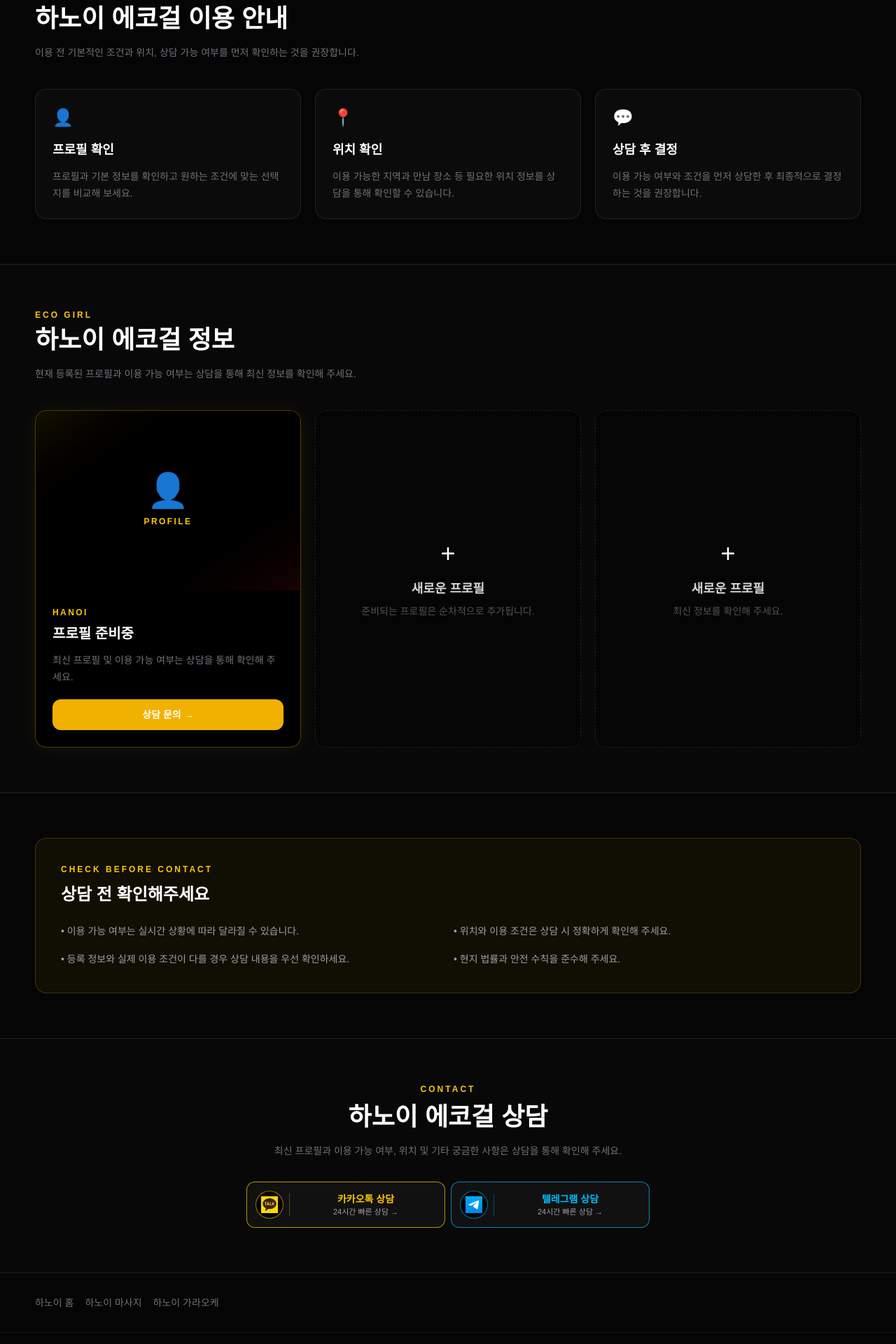
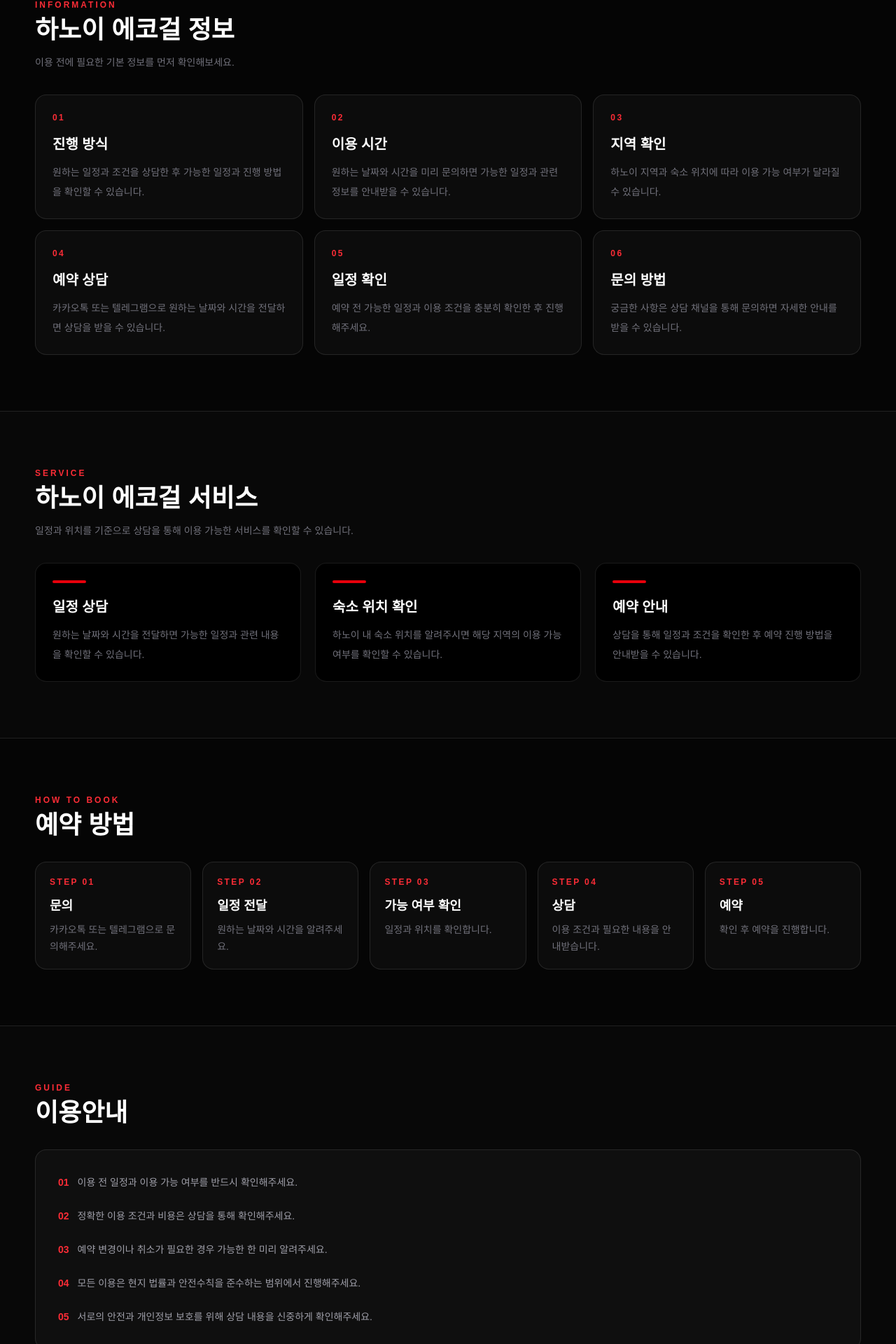
Before and after one commit to vietnam-nightlife/hanoi-nightlife, a Next.js app: page /hanoi/ecogirl in a window 1280 px wide. Shown: the part 776-2696 px from the top of the page at 70% size. Built offline with nearby package versions, Linux system fonts and the light colour scheme.

Commit message:
Update page.tsx

```diff
--- a/app/hanoi/ecogirl/page.tsx
+++ b/app/hanoi/ecogirl/page.tsx
@@ -1,317 +1,253 @@
 import Link from "next/link";
 import ContactButtons from "@/components/ContactButtons";
 
-export default function EcoGirlPage() {
+export default function EcogirlPage() {
   return (
     <main className="min-h-screen bg-[#050505] text-white">
 
       {/* HERO */}
       <section className="relative overflow-hidden border-b border-white/10">
-        <div className="absolute inset-0 bg-[radial-gradient(circle_at_top_right,rgba(234,179,8,0.18),transparent_45%),radial-gradient(circle_at_bottom_left,rgba(239,68,68,0.12),transparent_45%)]" />
+        <div className="absolute inset-0 bg-gradient-to-b from-red-950/30 via-black to-black" />
 
         <div className="container relative py-20 sm:py-28">
 
-          <div className="mb-5 inline-flex rounded-full border border-yellow-400/40 bg-yellow-400/10 px-4 py-2 text-xs font-black tracking-[0.2em] text-yellow-300">
-            HANOI ECO GIRL
+          <div className="mb-5 inline-flex rounded-full border border-red-500/40 bg-red-500/10 px-4 py-2 text-xs font-black tracking-[0.2em] text-red-400">
+            HANOI EC O GIRL GUIDE
           </div>
 
           <h1 className="max-w-4xl text-5xl font-black leading-[1.05] tracking-tight sm:text-7xl">
             하노이
             <br />
-            <span className="text-yellow-400">
-              에코걸 정보
-            </span>
+            <span className="red">에코걸 정보</span>
           </h1>
 
-          <p className="mt-7 max-w-2xl text-base leading-7 text-zinc-400 sm:text-lg">
-            하노이 여행 중 에코걸 관련 정보를 한곳에서 확인하세요.
-            프로필과 이용 조건, 위치 및 상담 방법 등을 확인한 후
-            본인에게 맞는 서비스를 선택할 수 있도록 정리했습니다.
+          <p className="mt-7 max-w-2xl text-base leading-8 text-zinc-400 sm:text-lg">
+            하노이 지역에서 이용할 수 있는 에코걸 관련 정보를
+            <br className="hidden sm:block" />
+            지역과 일정에 맞춰 확인할 수 있도록 정리했습니다.
           </p>
 
-          <div className="mt-9 flex flex-wrap gap-4">
-            <a
-              href="#profiles"
-              className="rounded-xl bg-yellow-500 px-7 py-4 text-sm font-black text-black transition hover:bg-yellow-400"
+          <div className="mt-8 flex flex-wrap gap-3">
+            <Link
+              href="#info"
+              className="rounded-xl bg-red-600 px-6 py-3.5 text-sm font-black transition hover:bg-red-500"
             >
-              에코걸 정보 보기 →
-            </a>
+              정보 확인하기
+            </Link>
 
-            <a
+            <Link
               href="#contact"
-              className="rounded-xl border border-white/15 bg-white/5 px-7 py-4 text-sm font-black text-white transition hover:bg-white/10"
+              className="rounded-xl border border-white/15 bg-white/5 px-6 py-3.5 text-sm font-black transition hover:bg-white/10"
             >
-              상담 문의하기
-            </a>
+              상담 문의
+            </Link>
           </div>
+        </div>
+      </section>
+
+      {/* 1. 정보 - 맨 위 */}
+      <section id="info" className="container py-16 sm:py-20">
+        <div className="mb-8">
+          <p className="text-xs font-black tracking-[0.25em] text-red-500">
+            INFORMATION
+          </p>
+
+          <h2 className="mt-2 text-3xl font-black sm:text-4xl">
+            하노이 에코걸 정보
+          </h2>
+
+          <p className="mt-3 text-sm leading-7 text-zinc-500">
+            이용 전에 필요한 기본 정보를 먼저 확인해보세요.
+          </p>
+        </div>
+
+        <div className="grid gap-4 sm:grid-cols-2 lg:grid-cols-3">
+
+          <InfoCard
+            number="01"
+            title="진행 방식"
+            description="원하는 일정과 조건을 상담한 후 가능한 일정과 진행 방법을 확인할 수 있습니다."
+          />
+
+          <InfoCard
+            number="02"
+            title="이용 시간"
+            description="원하는 날짜와 시간을 미리 문의하면 가능한 일정과 관련 정보를 안내받을 수 있습니다."
+          />
+
+          <InfoCard
+            number="03"
+            title="지역 확인"
+            description="하노이 지역과 숙소 위치에 따라 이용 가능 여부가 달라질 수 있습니다."
+          />
+
+          <InfoCard
+            number="04"
+            title="예약 상담"
+            description="카카오톡 또는 텔레그램으로 원하는 날짜와 시간을 전달하면 상담을 받을 수 있습니다."
+          />
+
+          <InfoCard
+            number="05"
+            title="일정 확인"
+            description="예약 전 가능한 일정과 이용 조건을 충분히 확인한 후 진행해주세요."
+          />
+
+          <InfoCard
+            number="06"
+            title="문의 방법"
+            description="궁금한 사항은 상담 채널을 통해 문의하면 자세한 안내를 받을 수 있습니다."
+          />
 
         </div>
       </section>
 
+      {/* 2. 서비스 */}
+      <section className="border-y border-white/10 bg-[#080808]">
+        <div className="container py-16 sm:py-20">
 
-      {/* 안내 */}
-      <section className="container py-16">
+          <div className="mb-8">
+            <p className="text-xs font-black tracking-[0.25em] text-red-500">
+              SERVICE
+            </p>
 
-        <div className="mb-10">
-          <div className="text-xs font-black tracking-[0.25em] text-yellow-400">
-            INFORMATION
-          </div>
+            <h2 className="mt-2 text-3xl font-black sm:text-4xl">
+              하노이 에코걸 서비스
+            </h2>
 
-          <h2 className="mt-2 text-3xl font-black sm:text-4xl">
-            하노이 에코걸 이용 안내
-          </h2>
-
-          <p className="mt-4 max-w-2xl text-sm leading-6 text-zinc-500">
-            이용 전 기본적인 조건과 위치, 상담 가능 여부를 먼저
-            확인하는 것을 권장합니다.
-          </p>
-        </div>
-
-
-        <div className="grid gap-5 sm:grid-cols-2 lg:grid-cols-3">
-
-          {/* 카드 1 */}
-          <div className="rounded-2xl border border-white/10 bg-[#0b0b0b] p-6">
-            <div className="text-2xl">👤</div>
-
-            <h3 className="mt-4 text-lg font-black">
-              프로필 확인
-            </h3>
-
-            <p className="mt-3 text-sm leading-6 text-zinc-500">
-              프로필과 기본 정보를 확인하고 원하는 조건에 맞는
-              선택지를 비교해 보세요.
+            <p className="mt-3 max-w-2xl text-sm leading-7 text-zinc-500">
+              일정과 위치를 기준으로 상담을 통해 이용 가능한 서비스를
+              확인할 수 있습니다.
             </p>
           </div>
 
+          <div className="grid gap-5 md:grid-cols-3">
 
-          {/* 카드 2 */}
-          <div className="rounded-2xl border border-white/10 bg-[#0b0b0b] p-6">
-            <div className="text-2xl">📍</div>
+            <ServiceCard
+              title="일정 상담"
+              description="원하는 날짜와 시간을 전달하면 가능한 일정과 관련 내용을 확인할 수 있습니다."
+            />
 
-            <h3 className="mt-4 text-lg font-black">
-              위치 확인
-            </h3>
+            <ServiceCard
+              title="숙소 위치 확인"
+              description="하노이 내 숙소 위치를 알려주시면 해당 지역의 이용 가능 여부를 확인할 수 있습니다."
+            />
 
-            <p className="mt-3 text-sm leading-6 text-zinc-500">
-              이용 가능한 지역과 만남 장소 등 필요한 위치 정보를
-              상담을 통해 확인할 수 있습니다.
-            </p>
+            <ServiceCard
+              title="예약 안내"
+              description="상담을 통해 일정과 조건을 확인한 후 예약 진행 방법을 안내받을 수 있습니다."
+            />
+
           </div>
+        </div>
+      </section>
 
+      {/* 3. 예약 방법 */}
+      <section className="container py-16 sm:py-20">
 
-          {/* 카드 3 */}
-          <div className="rounded-2xl border border-white/10 bg-[#0b0b0b] p-6">
-            <div className="text-2xl">💬</div>
+        <div className="mb-8">
+          <p className="text-xs font-black tracking-[0.25em] text-red-500">
+            HOW TO BOOK
+          </p>
 
-            <h3 className="mt-4 text-lg font-black">
-              상담 후 결정
-            </h3>
-
-            <p className="mt-3 text-sm leading-6 text-zinc-500">
-              이용 가능 여부와 조건을 먼저 상담한 후
-              최종적으로 결정하는 것을 권장합니다.
-            </p>
-          </div>
-
+          <h2 className="mt-2 text-3xl font-black sm:text-4xl">
+            예약 방법
+          </h2>
         </div>
 
-      </section>
+        <div className="grid gap-4 md:grid-cols-5">
 
+          <Step number="01" title="문의" text="카카오톡 또는 텔레그램으로 문의해주세요." />
 
-      {/* 프로필 영역 */}
-      <section
-        id="profiles"
-        className="border-y border-white/10 bg-[#080808]"
-      >
-        <div className="container py-16">
+          <Step number="02" title="일정 전달" text="원하는 날짜와 시간을 알려주세요." />
 
-          <div className="mb-10">
-            <div className="text-xs font-black tracking-[0.25em] text-yellow-400">
-              ECO GIRL
-            </div>
+          <Step number="03" title="가능 여부 확인" text="일정과 위치를 확인합니다." />
 
-            <h2 className="mt-2 text-3xl font-black sm:text-4xl">
-              하노이 에코걸 정보
-            </h2>
+          <Step number="04" title="상담" text="이용 조건과 필요한 내용을 안내받습니다." />
 
-            <p className="mt-4 text-sm leading-6 text-zinc-500">
-              현재 등록된 프로필과 이용 가능 여부는 상담을 통해
-              최신 정보를 확인해 주세요.
-            </p>
-          </div>
-
-
-          <div className="grid gap-5 md:grid-cols-2 lg:grid-cols-3">
-
-            {/* 프로필 카드 */}
-            <div className="overflow-hidden rounded-2xl border border-yellow-400/30 bg-black shadow-[0_0_25px_rgba(234,179,8,0.08)]">
-
-              <div className="flex h-64 items-center justify-center bg-gradient-to-br from-yellow-500/10 via-black to-red-500/10">
-                <div className="text-center">
-                  <div className="text-5xl">👤</div>
-                  <div className="mt-3 text-xs font-black tracking-[0.2em] text-yellow-400">
-                    PROFILE
-                  </div>
-                </div>
-              </div>
-
-              <div className="p-6">
-
-                <div className="text-xs font-black tracking-[0.2em] text-yellow-400">
-                  HANOI
-                </div>
-
-                <h3 className="mt-2 text-xl font-black">
-                  프로필 준비중
-                </h3>
-
-                <p className="mt-3 text-sm leading-6 text-zinc-500">
-                  최신 프로필 및 이용 가능 여부는
-                  상담을 통해 확인해 주세요.
-                </p>
-
-                <a
-                  href="#contact"
-                  className="mt-5 block rounded-xl bg-yellow-500 px-5 py-3 text-center text-sm font-black text-black transition hover:bg-yellow-400"
-                >
-                  상담 문의 →
-                </a>
-
-              </div>
-            </div>
-
-
-            {/* 추가 카드 */}
-            <div className="flex min-h-[430px] items-center justify-center rounded-2xl border border-dashed border-white/10 bg-black/30 p-6 text-center">
-              <div>
-                <div className="text-4xl">+</div>
-
-                <h3 className="mt-4 text-lg font-black text-zinc-300">
-                  새로운 프로필
-                </h3>
-
-                <p className="mt-2 text-sm text-zinc-600">
-                  준비되는 프로필은 순차적으로 추가됩니다.
-                </p>
-              </div>
-            </div>
-
-
-            <div className="flex min-h-[430px] items-center justify-center rounded-2xl border border-dashed border-white/10 bg-black/30 p-6 text-center">
-              <div>
-                <div className="text-4xl">+</div>
-
-                <h3 className="mt-4 text-lg font-black text-zinc-300">
-                  새로운 프로필
-                </h3>
-
-                <p className="mt-2 text-sm text-zinc-600">
-                  최신 정보를 확인해 주세요.
-                </p>
-              </div>
-            </div>
-
-          </div>
+          <Step number="05" title="예약" text="확인 후 예약을 진행합니다." />
 
         </div>
       </section>
 
+      {/* 4. 이용안내 - 제일 밑 */}
+      <section className="border-t border-white/10 bg-[#080808]">
+        <div className="container py-16 sm:py-20">
 
-      {/* 주의사항 */}
-      <section className="container py-16">
+          <div className="mb-8">
+            <p className="text-xs font-black tracking-[0.25em] text-red-500">
+              GUIDE
+            </p>
 
-        <div className="rounded-2xl border border-yellow-400/20 bg-yellow-400/5 p-7 sm:p-9">
-
-          <div className="text-xs font-black tracking-[0.25em] text-yellow-400">
-            CHECK BEFORE CONTACT
+            <h2 className="mt-2 text-3xl font-black sm:text-4xl">
+              이용안내
+            </h2>
           </div>
 
-          <h2 className="mt-3 text-2xl font-black">
-            상담 전 확인해주세요
-          </h2>
+          <div className="rounded-2xl border border-white/10 bg-white/[0.03] p-6 sm:p-8">
 
-          <div className="mt-6 grid gap-4 text-sm leading-6 text-zinc-400 sm:grid-cols-2">
+            <ul className="space-y-5 text-sm leading-7 text-zinc-400">
 
-            <div>
-              • 이용 가능 여부는 실시간 상황에 따라 달라질 수 있습니다.
-            </div>
+              <li className="flex gap-3">
+                <span className="font-black text-red-500">01</span>
+                <span>
+                  이용 전 일정과 이용 가능 여부를 반드시 확인해주세요.
+                </span>
+              </li>
 
-            <div>
-              • 위치와 이용 조건은 상담 시 정확하게 확인해 주세요.
-            </div>
+              <li className="flex gap-3">
+                <span className="font-black text-red-500">02</span>
+                <span>
+                  정확한 이용 조건과 비용은 상담을 통해 확인해주세요.
+                </span>
+              </li>
 
-            <div>
-              • 등록 정보와 실제 이용 조건이 다를 경우 상담 내용을 우선 확인하세요.
-            </div>
+              <li className="flex gap-3">
+                <span className="font-black text-red-500">03</span>
+                <span>
+                  예약 변경이나 취소가 필요한 경우 가능한 한 미리 알려주세요.
+                </span>
+              </li>
 
-            <div>
-              • 현지 법률과 안전 수칙을 준수해 주세요.
-            </div>
+              <li className="flex gap-3">
+                <span className="font-black text-red-500">04</span>
+                <span>
+                  모든 이용은 현지 법률과 안전수칙을 준수하는 범위에서 진행해주세요.
+                </span>
+              </li>
 
+              <li className="flex gap-3">
+                <span className="font-black text-red-500">05</span>
+                <span>
+                  서로의 안전과 개인정보 보호를 위해 상담 내용을 신중하게 확인해주세요.
+                </span>
+              </li>
+
+            </ul>
           </div>
-
-        </div>
-
-      </section>
-
-
-      {/* CONTACT */}
-      <section
-        id="contact"
-        className="border-t border-white/10 bg-[#080808]"
-      >
-        <div className="container py-16">
-
-          <div className="mx-auto max-w-2xl text-center">
-
-            <div className="text-xs font-black tracking-[0.25em] text-yellow-400">
-              CONTACT
-            </div>
-
-            <h2 className="mt-3 text-3xl font-black sm:text-4xl">
-              하노이 에코걸 상담
-            </h2>
-
-            <p className="mt-4 text-sm leading-6 text-zinc-500">
-              최신 프로필과 이용 가능 여부,
-              위치 및 기타 궁금한 사항은 상담을 통해 확인해 주세요.
-            </p>
-
-            <div className="mx-auto mt-8 max-w-xl">
-              <ContactButtons />
-            </div>
-
-          </div>
-
         </div>
       </section>
 
+      {/* 문의 */}
+      <section id="contact" className="border-t border-white/10">
+        <div className="container py-16 text-center sm:py-20">
 
-      {/* 하단 네비게이션 */}
-      <section className="border-t border-white/10">
-        <div className="container flex flex-wrap gap-4 py-8 text-sm text-zinc-500">
+          <p className="text-xs font-black tracking-[0.25em] text-red-500">
+            CONTACT
+          </p>
 
-          <Link
-            href="/"
-            className="hover:text-white"
-          >
-            하노이 홈
-          </Link>
+          <h2 className="mt-3 text-3xl font-black sm:text-4xl">
+            궁금한 점이 있으신가요?
+          </h2>
 
-          <Link
-            href="/hanoi/massage"
-            className="hover:text-white"
-          >
-            하노이 마사지
-          </Link>
+          <p className="mx-auto mt-4 max-w-xl text-sm leading-7 text-zinc-500">
+            원하는 날짜와 시간, 숙소 위치를 함께 알려주시면
+            보다 빠르게 안내받을 수 있습니다.
+          </p>
 
-          <Link
-            href="/hanoi/karaoke"
-            className="hover:text-white"
-          >
-            하노이 가라오케
-          </Link>
+          <div className="mx-auto mt-8 max-w-xl">
+            <ContactButtons />
+          </div>
 
         </div>
       </section>
@@ -319,3 +255,98 @@ export default function EcoGirlPage() {
     </main>
   );
 }
+
+
+/* =========================
+   정보 카드
+========================= */
+
+function InfoCard({
+  number,
+  title,
+  description,
+}: {
+  number: string;
+  title: string;
+  description: string;
+}) {
+  return (
+    <div className="rounded-2xl border border-white/10 bg-white/[0.03] p-6 transition hover:border-red-500/40 hover:bg-red-500/[0.03]">
+
+      <div className="text-xs font-black tracking-[0.2em] text-red-500">
+        {number}
+      </div>
+
+      <h3 className="mt-4 text-xl font-black">
+        {title}
+      </h3>
+
+      <p className="mt-3 text-sm leading-7 text-zinc-500">
+        {description}
+      </p>
+
+    </div>
+  );
+}
+
+
+/* =========================
+   서비스 카드
+========================= */
+
+function ServiceCard({
+  title,
+  description,
+}: {
+  title: string;
+  description: string;
+}) {
+  return (
+    <div className="rounded-2xl border border-white/10 bg-black p-6">
+
+      <div className="mb-5 h-1 w-12 rounded-full bg-red-600" />
+
+      <h3 className="text-xl font-black">
+        {title}
+      </h3>
+
+      <p className="mt-3 text-sm leading-7 text-zinc-500">
+        {description}
+      </p>
+
+    </div>
+  );
+}
+
+
+/* =========================
+   예약 단계
+========================= */
+
+function Step({
+  number,
+  title,
+  text,
+}: {
+  number: string;
+  title: string;
+  text: string;
+}) {
+  return (
+    <div className="rounded-2xl border border-white/10 bg-white/[0.03] p-5">
+
+      <div className="text-xs font-black tracking-[0.2em] text-red-500">
+        STEP {number}
+      </div>
+
+      <h3 className="mt-3 text-lg font-black">
+        {title}
+      </h3>
+
+      <p className="mt-2 text-sm leading-6 text-zinc-500">
+        {text}
+      </p>
+
+    </div>
+  );
+}
```
